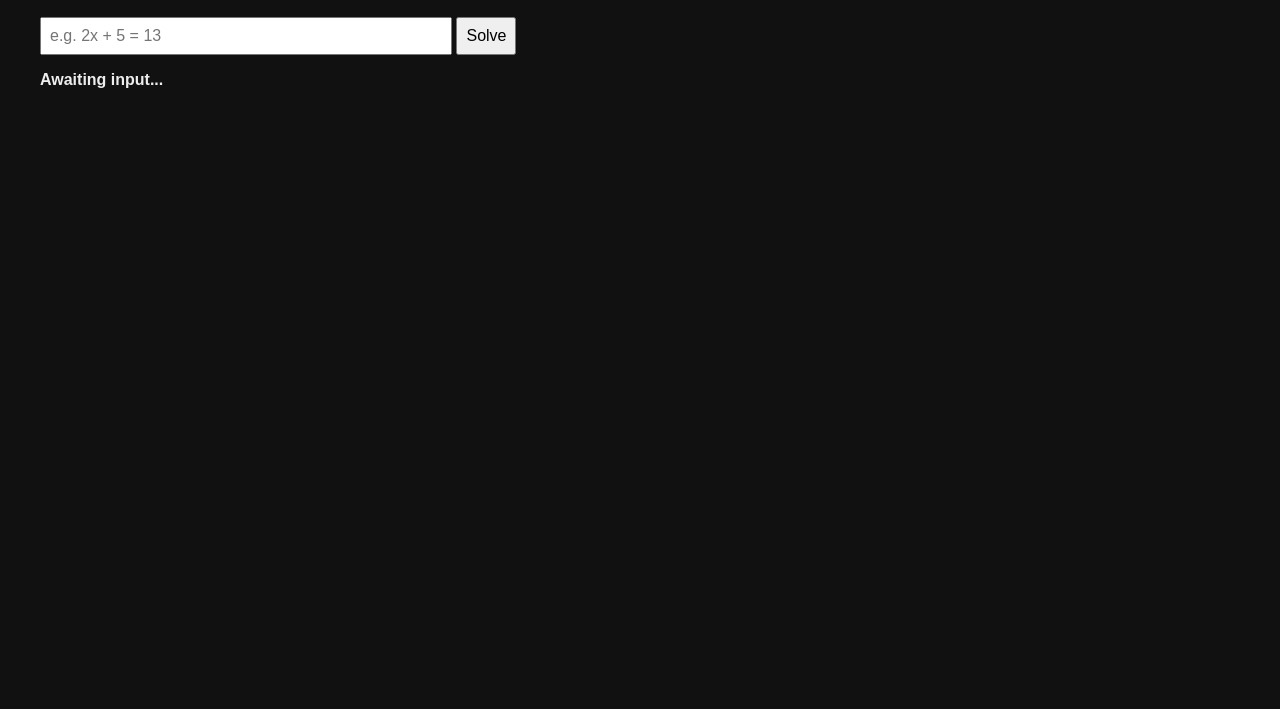
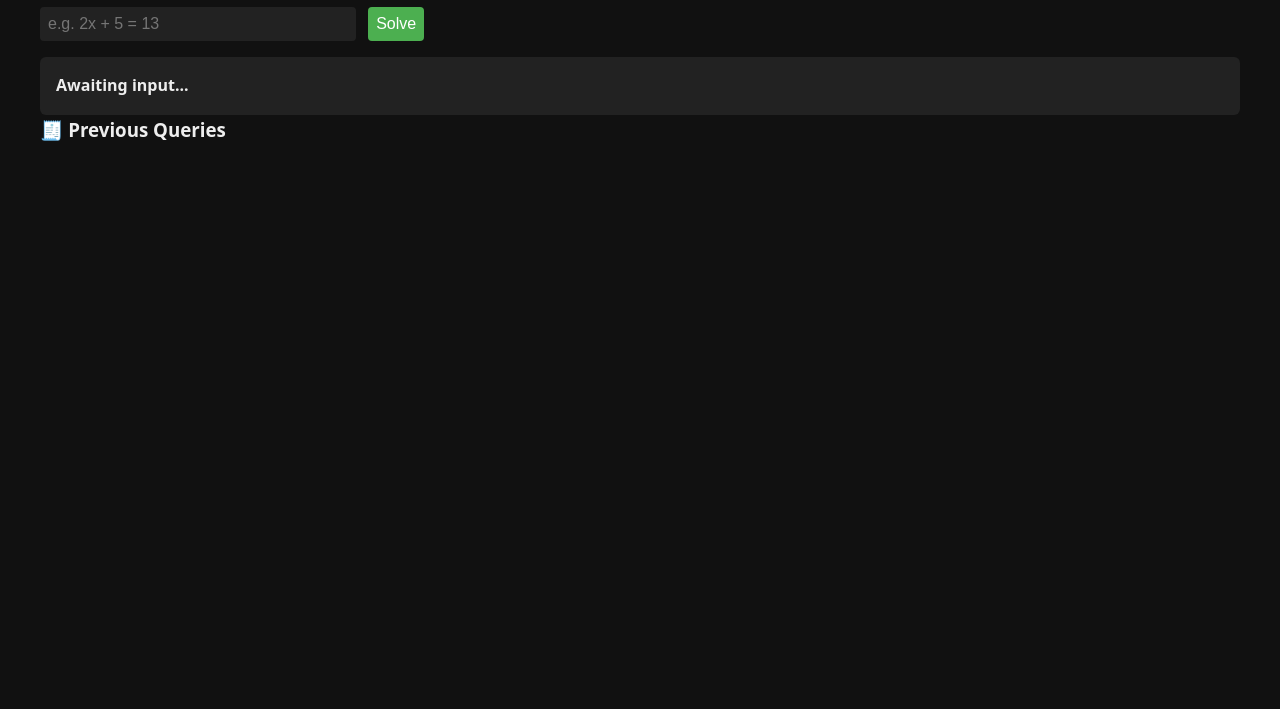
Before and after one commit to bendinglee/mythiq-ai, a plain HTML site: page branches/math_solver/math.html in a window 1280 px wide. Shown: the part 91-800 px from the top of the page. Drawn offline with Linux system fonts and the light colour scheme.

Commit message:
Update math.html

```diff
--- a/branches/math_solver/math.html
+++ b/branches/math_solver/math.html
@@ -1,20 +1,77 @@
 <!DOCTYPE html>
-<html>
+<html lang="en">
 <head>
-  <title>🧠 Mythiq Math Solver</title>
+  <meta charset="UTF-8" />
+  <title>🧠 Mythiq AI Math Solver</title>
   <script src="/static/main.js" defer></script>
   <style>
-    body { font-family: sans-serif; padding: 2rem; background: #111; color: #eee; }
-    input, button { padding: 0.5rem; font-size: 1rem; }
-    #math-output { margin-top: 1rem; font-weight: bold; }
+    body {
+      font-family: system-ui, sans-serif;
+      padding: 2rem;
+      background: #111;
+      color: #eee;
+      line-height: 1.6;
+    }
+    h2, h3 { margin-top: 0; }
+    input, button {
+      padding: 0.5rem;
+      font-size: 1rem;
+      border: none;
+      border-radius: 4px;
+    }
+    input {
+      width: 300px;
+      background: #222;
+      color: #eee;
+    }
+    button {
+      background-color: #4caf50;
+      color: white;
+      cursor: pointer;
+      margin-left: 0.5rem;
+    }
+    button:hover {
+      background-color: #45a049;
+    }
+    form.solving button {
+      opacity: 0.6;
+      pointer-events: none;
+    }
+    #math-output {
+      margin-top: 1rem;
+      font-weight: bold;
+      background: #222;
+      padding: 1rem;
+      border-radius: 6px;
+    }
+    ul#math-history {
+      list-style: none;
+      padding-left: 0;
+      margin-top: 1rem;
+    }
+    ul#math-history li {
+      margin-bottom: 0.5rem;
+      background: #1a1a1a;
+      padding: 0.5rem;
+      border-left: 4px solid #4caf50;
+    }
+    code {
+      background: #333;
+      padding: 2px 4px;
+      border-radius: 3px;
+    }
   </style>
 </head>
 <body>
   <h2>➗ Mythiq AI Math Solver</h2>
   <form id="math-form">
-    <input type="text" id="math-question" placeholder="e.g. 2x + 5 = 13" size="40" />
+    <input type="text" id="math-question" placeholder="e.g. 2x + 5 = 13" />
     <button type="submit">Solve</button>
   </form>
+
   <div id="math-output">Awaiting input...</div>
+
+  <h3>🧾 Previous Queries</h3>
+  <ul id="math-history"></ul>
 </body>
 </html>
```
